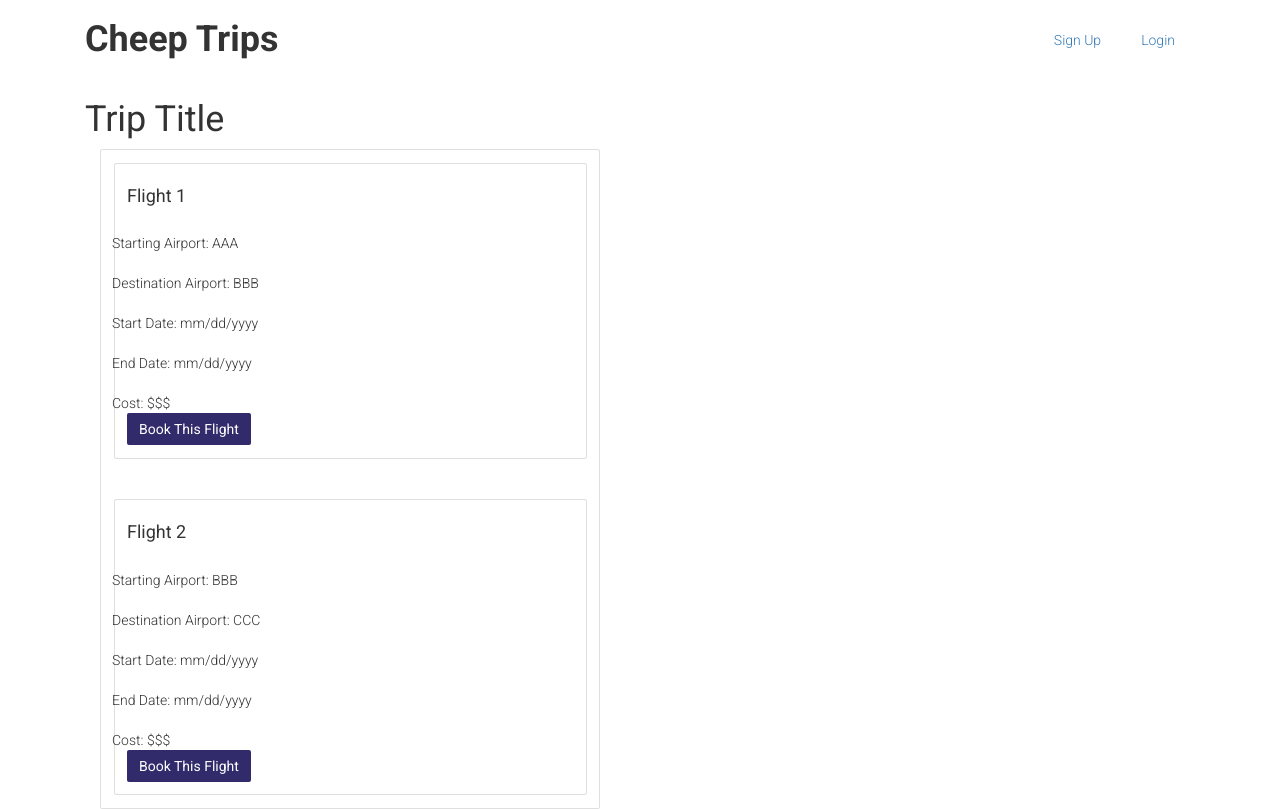
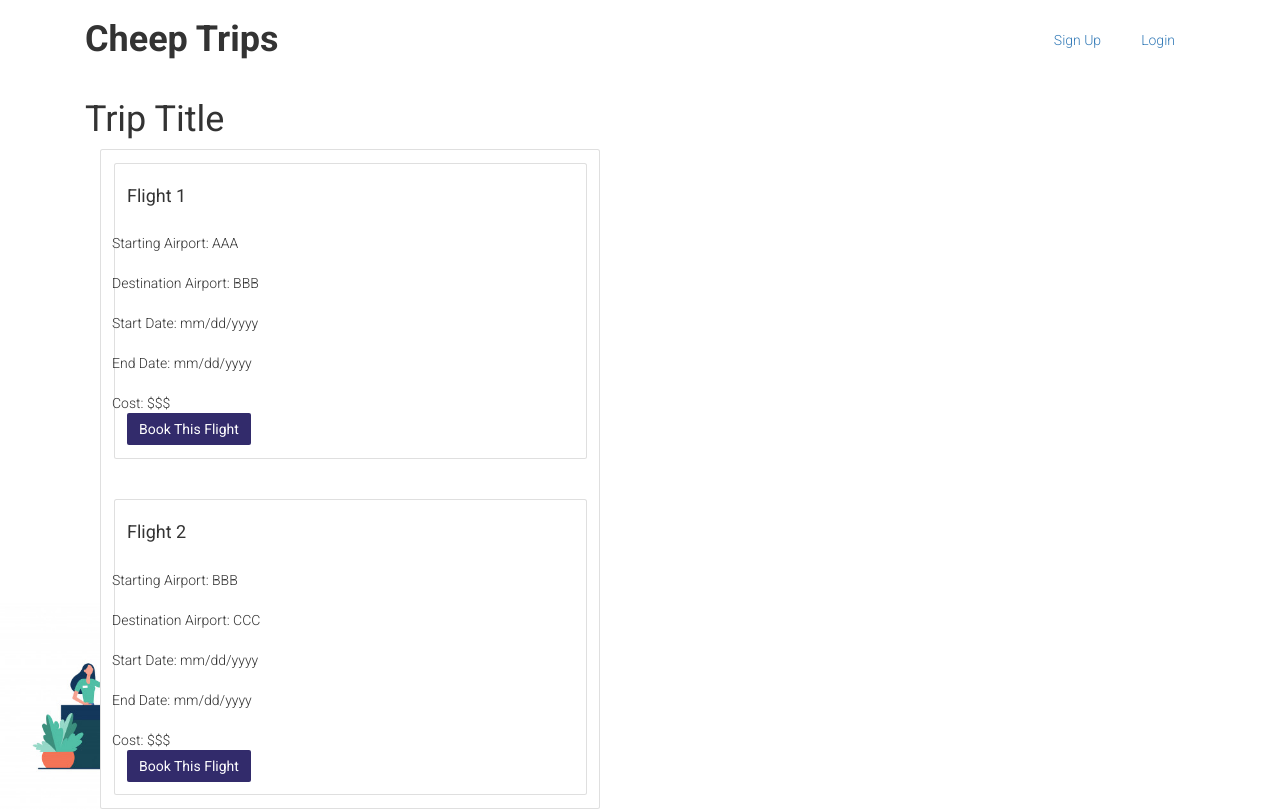
Before and after one commit to Cheep-Trips/CheepTrips, a Django app: page /view_trip/ in a window 1280 px wide. Run offline with Django 3.2, Linux system fonts and the light colour scheme; some libraries are stand-ins or nearby versions.

Commit message:
fixed images

```diff
--- a/src/trips/templates/trips/compare.html
+++ b/src/trips/templates/trips/compare.html
@@ -18,9 +18,9 @@
     box-sizing: border-box;
   }
   body {
-    background-image: url('https://cdn.discordapp.com/attachments/598365420981977120/712101490759565322/tourists-with-bags-checking-hotel_74855-5297.jpg');
+    background-image: url(../static/images/compare-page1.jpg), url(../static/images/compare2.jpg), url(../static/images/compare3.jpg);
     background-repeat: no-repeat;
-    background-position: bottom left;
+    background-position: bottom center, bottom left, bottom right;
     background-size: 400px;
   }
   /* Float four columns side by side */
--- a/src/trips/templates/trips/new_account.html
+++ b/src/trips/templates/trips/new_account.html
@@ -9,7 +9,7 @@
 </head>
 <style>
   body {
-  background-image: url(https://cdn.discordapp.com/attachments/598365420981977120/712077331279118406/unknown.png) !important;
+  background-image: url(../static/images/group-tourist-with-luggage-standing-line_74855-5255.jpg) !important;
   background-repeat: no-repeat !important;
   background-position: center bottom !important;
 }
--- a/src/trips/templates/trips/saved_trips.html
+++ b/src/trips/templates/trips/saved_trips.html
@@ -12,7 +12,7 @@
     </head>
 <style>
     body {
-    background-image: url('https://cdn.discordapp.com/attachments/598365420981977120/712101490759565322/tourists-with-bags-checking-hotel_74855-5297.jpg');
+    background-image: url(../static/images/tourists-with-bags-checking-hotel_74855-5297.jpg);
     background-repeat: no-repeat;
     background-position: bottom left;
     background-size: 400px;
--- a/src/trips/templates/trips/view_trip.html
+++ b/src/trips/templates/trips/view_trip.html
@@ -10,6 +10,15 @@
         <link href='https://fonts.googleapis.com/css?family=Roboto:300,400,700' rel='stylesheet' type='text/css'>
         <link rel="stylesheet" href="{% static 'css/main.css' %}">
     </head>
+
+    <style>
+        body {
+        background-image: url(../static/images/tourists-with-bags-checking-hotel_74855-5297.jpg);
+        background-repeat: no-repeat;
+        background-position: bottom left;
+        background-size: 400px;
+      }
+    </style>
 
     <body>
 
```
